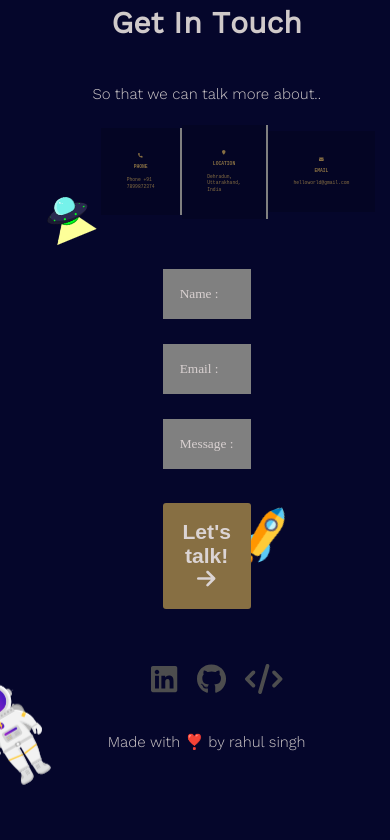
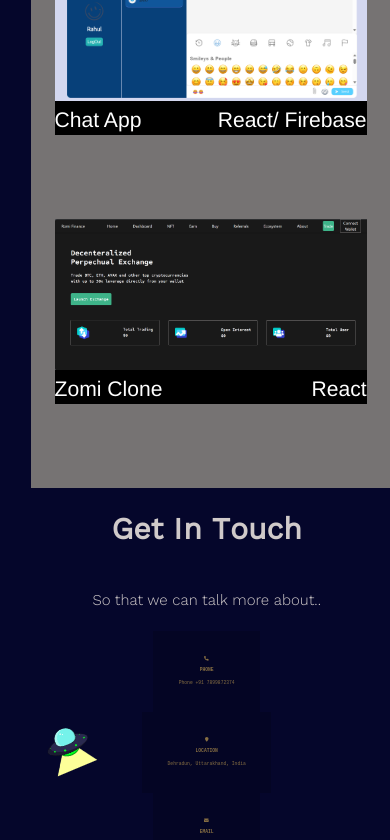
Before and after one commit to TheValour/my-portfolio, a React (Create React App) app: page / in a window 390 px wide. Shown: the part 3100-3940 px from the top of the page. Before the commit the page ends 3886 px from the top, so only its background shows below. Built offline with nearby package versions, Linux system fonts and the light colour scheme.

Commit message:
adding resposiveness

```diff
--- a/src/components/contact/Contact.css
+++ b/src/components/contact/Contact.css
@@ -86,3 +86,20 @@
     font-size: 3rem;
     list-style: none;
 }
+
+@media screen and (max-width: 750px) {
+    .contact-sections > .form {
+        width: 50%;
+    }
+}
+@media screen and (max-width: 450px) {
+    .contact-sections > .form {
+        width: 70%;
+    }
+    .contact-options {
+        flex-direction: column;
+    }
+    .contact-options .contact-boxes {
+        border: none;
+    }
+}
--- a/src/components/layout/Layout.css
+++ b/src/components/layout/Layout.css
@@ -36,3 +36,8 @@
     animation: fadeIn 1s forwards;
     animation-delay: 1s;
 }
+@media screen and (max-width: 500px) {
+    .container {
+        padding: 15vh 0 15vh 0;
+    }
+}
```
